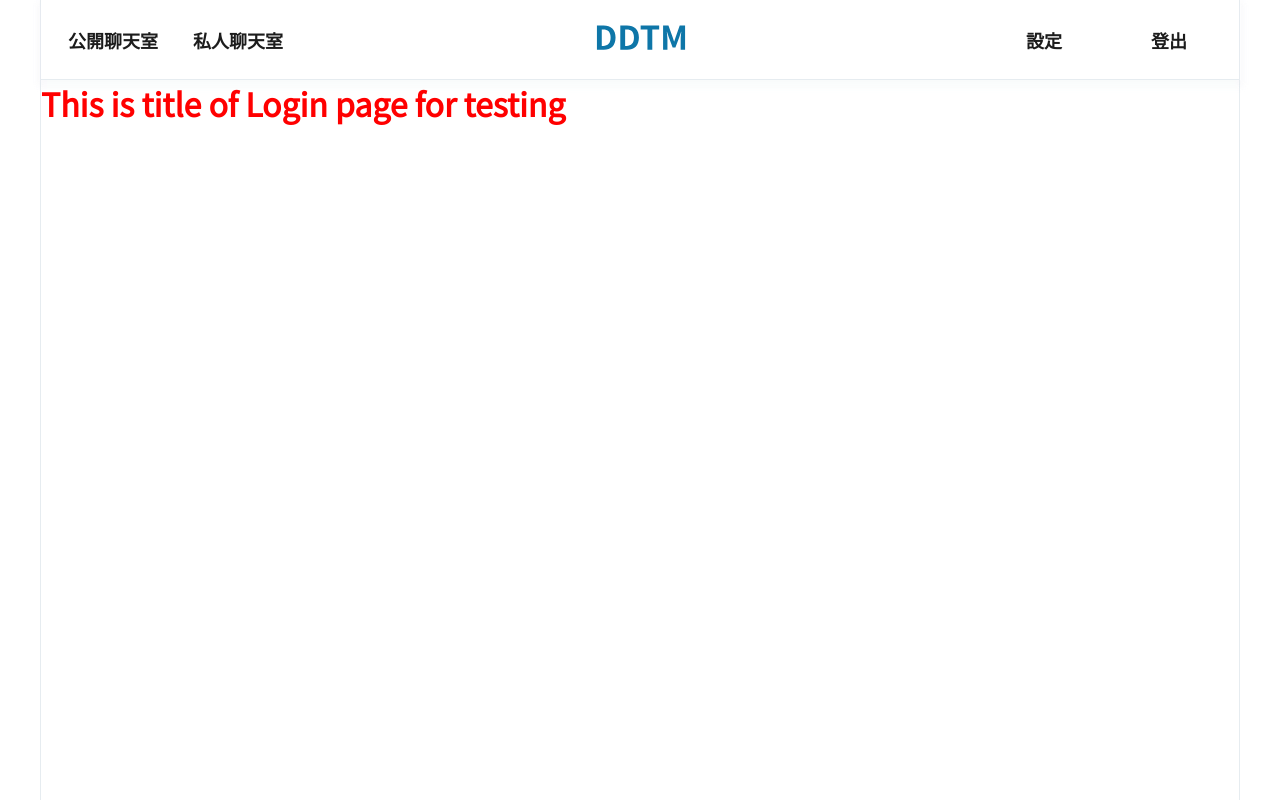
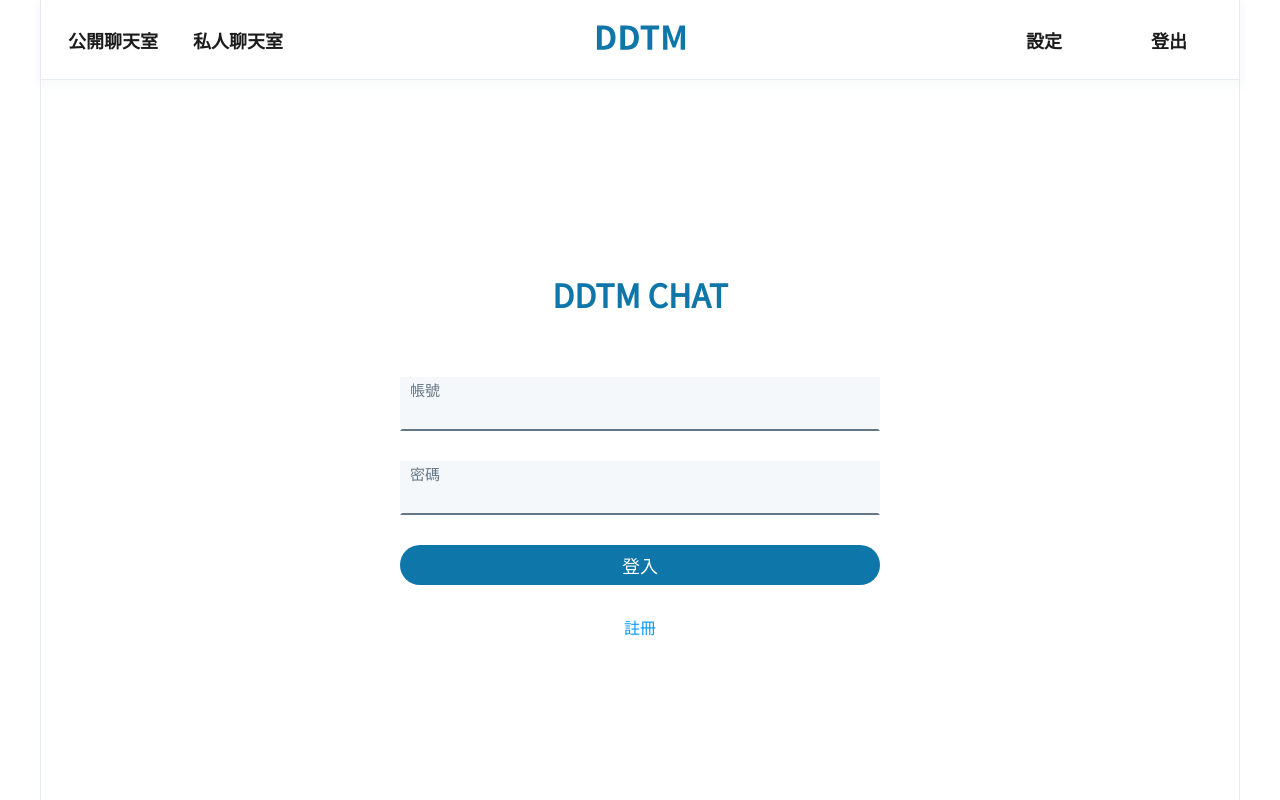
Before and after one commit to DollyChen-CYC/Chatroom-Frontend, a React (Create React App) app: page /login in a window 1280 px wide. Built offline with nearby package versions, Linux system fonts and the light colour scheme.

Commit message:
feat: add view of Login

```diff
--- a/src/pages/Login.js
+++ b/src/pages/Login.js
@@ -1,9 +1,92 @@
-const login = () => {
+import { useState, useEffect } from 'react'
+import { Link } from "react-router-dom"
+
+const Login = () => {
+  const [account, setAccount] = useState('')
+  function handleAccountChange(event) {
+    setAccount(event.target.value)
+  }
+
+  const [password, setPassword] = useState('')
+  function handlePasswordChange(event) {
+    setPassword(event.target.value)
+  }
+
+  const [errorMsg, setErrorMsg] = useState({
+    account: {
+      error: false,
+      errorMessage: ''
+    },
+    password: {
+      error: false,
+      errorMessage: ''
+    }
+  })
+
+  function formValidation() {
+    setErrorMsg({
+      account: {
+        error: account.trim().length === 0,
+        errorMessage: '請輸入帳號'
+      },
+      password: {
+        error: password.trim().length === 0,
+        errorMessage: '請輸入密碼'
+      }
+    })
+    return !(account.trim().length === 0) && !(password.trim().length === 0)
+  }
+
+  function formSubmit(event) {
+    event.preventDefault()
+    if (formValidation()) {
+      console.log('TODO - login API')
+    }
+  }
+
+  function AccountErrorMessage() {
+    if (errorMsg.account.error) {
+      return (
+        <div className="form-row__error-message">{errorMsg.account.errorMessage}</div>
+      )
+    } else {
+      return ''
+    }
+  }
+
+  function PasswordErrorMessage() {
+    if (errorMsg.password.error) {
+      return (
+        <div className="form-row__error-message">{errorMsg.password.errorMessage}</div>
+      )
+    } else {
+      return ''
+    }
+  }
+
+
   return (
-    <div>
-      <h1>This is title of Login page for testing</h1>
+    <div className='login'>
+      <h1 className='login__headline'>DDTM CHAT</h1>
+      <form onSubmit={formSubmit} className='login__form'>
+        <div className="form-row">
+          <label htmlFor="account" className="form-row__label">帳號</label>
+          <input onChange={handleAccountChange} value={account} type="text" id="account" className="form-row__input" />
+          <AccountErrorMessage errorMsg={errorMsg} />
+
+        </div>
+        <div className="form-row">
+          <label htmlFor="password" className="form-row__label">密碼</label>
+          <input onChange={handlePasswordChange} value={password} type="password" id="password" className="form-row__input" />
+          <PasswordErrorMessage />
+        </div>
+        <button type="submit" className="account-setting-form__submit-btn btn">
+          登入
+        </button>
+      </form>
+      <Link to="/register" className="login__register-link link">註冊</Link>
     </div>
   )
 }
 
-export default login
+export default Login
--- /dev/null
+++ b/src/stylesheets/_login-signup.scss
@@ -0,0 +1,85 @@
+.login {
+  width: 100%;
+  flex-direction: column;
+  justify-content: center;
+  align-items: center;
+
+  &__headline {
+    padding: 30px;
+    color: $theme-blue;
+    font-weight: 700;
+    font-size: 32px;
+    line-height: 46px;
+  }
+
+  &__form {
+    width: 100%;
+    max-width: 540px;
+    padding: 30px;
+    display: flex;
+    flex-direction: column;
+    gap: 32px;
+  }
+}
+
+.login, .sign-up {
+  .form-row {
+      width: 100%;
+      height: 52px;
+      position: relative;
+      background-color: $input-bg-color;
+      &__label {
+        position: absolute;
+        top: 5px;
+        left: 10px;
+        font-size: 15px;
+        line-height: 15px;
+        font-weight: 500;
+        color: $default-hint-color;
+      }
+      &__input {
+        width: 100%;
+        padding: 18px 10px 4px 10px;
+        border-color: transparent;
+        border-bottom: 2px solid $default-hint-color;
+        // active & error 要是另一個底色樣式
+        background-color: transparent;
+        font-size: 19px;
+        font-weight: 500;
+        line-height: 28px;
+        color: $text-black;
+        vertical-align: text-bottom;
+        &:hover,
+        &:active,
+        &:focus {
+          border-bottom: 2px solid $active-hint-color;
+        }
+        &.invalid {
+          border-bottom: 2px solid $error-hint-color;
+        }
+      }
+      &__length-counter {
+        position: absolute;
+        bottom: -22px;
+        right: 0;
+        font-size: 15px;
+        font-weight: 500;
+        line-height: 15px;
+        color: $default-hint-color;
+      }
+      &__error-message {
+        margin: 5px 0;
+        text-align: left;
+        font-size: 15px;
+        font-weight: 500;
+        line-height: 15px;
+        color: $error-hint-color;
+      }
+    }
+  .link {
+    color: $link-skyblue;
+    &:hover {
+      color: $text-dark-blue;
+    }
+  }
+}
--- a/src/stylesheets/style.scss
+++ b/src/stylesheets/style.scss
@@ -14,3 +14,4 @@ h1 {
 /* ------- project styles starts here ------- */
 @import "basic";
 @import "navbar";
+@import "login-signup";
```
